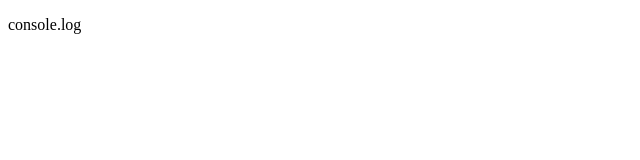
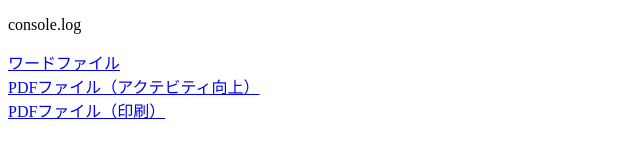
Before and after one commit to js-boi/test-pages, a plain HTML site: page index.html in a window 1280 px wide. Shown: the whole page, without its empty margins (0-640 px from the left). Drawn offline with Linux system fonts and the light colour scheme.

Commit message:
PDFのURL作成、辿れるようにした

```diff
--- /dev/null
+++ b/css/style.css
@@ -0,0 +1,5 @@
+@charset "UTF-8";
+
+.pdf_link_container a {
+    display: block;
+}
--- a/index.html
+++ b/index.html
@@ -6,10 +6,16 @@
           content="width=device-width, user-scalable=no, initial-scale=1.0, maximum-scale=1.0, minimum-scale=1.0">
     <meta http-equiv="X-UA-Compatible" content="ie=edge">
     <title>githubPagesでお試し</title>
+    <link rel="stylesheet" href="css/style.css">
 </head>
 <body>
 <p>console.log</p>
 
+<div class="pdf_link_container">
+    <a href="img/PDF-test.docx">ワードファイル</a>
+    <a href="img/PDF-test-activity.pdf">PDFファイル（アクテビティ向上）</a>
+    <a href="img/PDF-test-printing.pdf">PDFファイル（印刷）</a>
 
+</div>
 </body>
 </html>
```
